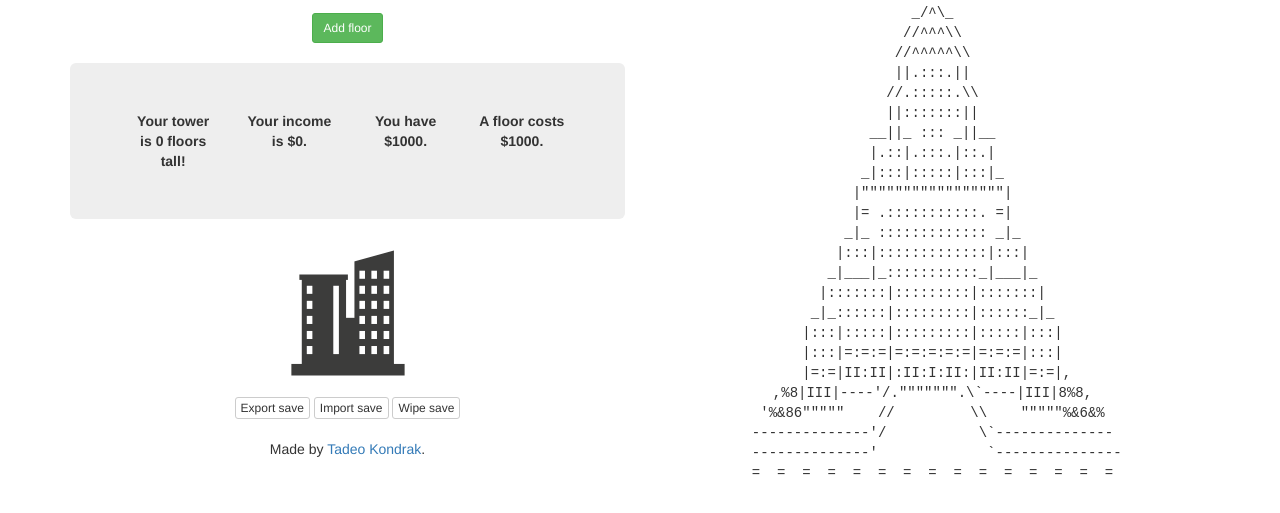
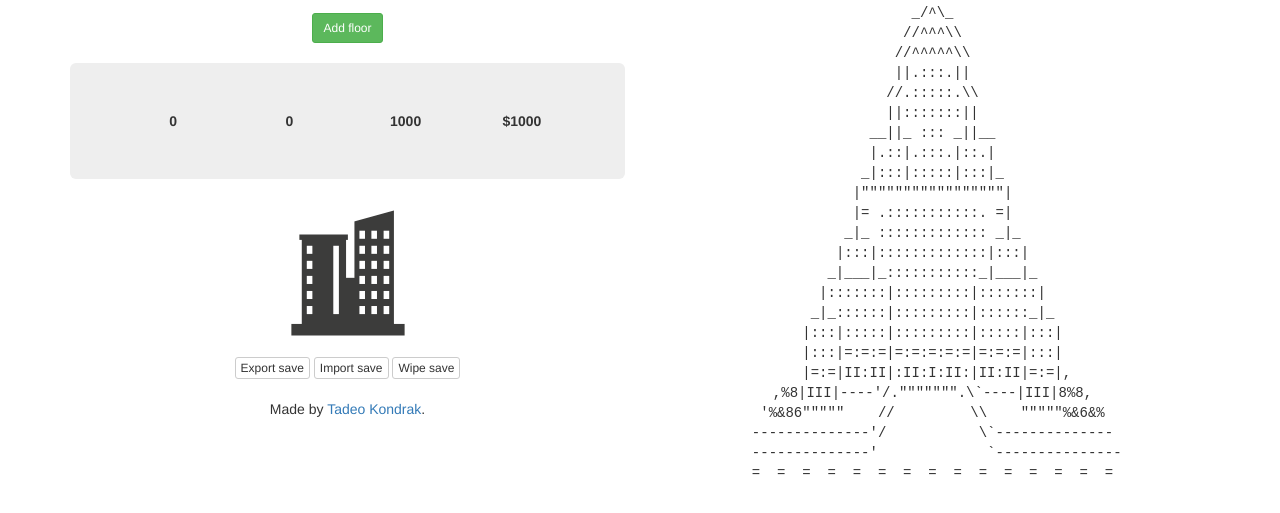
Before and after one commit to TadeoKondrak/skyscraper, a plain HTML site: page beta.html in a window 1280 px wide. Shown: the part 77-590 px from the top of the page. Drawn offline with nearby package versions, Linux system fonts and the light colour scheme.

Commit message:
Update beta.html

```diff
--- a/beta.html
+++ b/beta.html
@@ -44,10 +44,10 @@
 
                 <div class="jumbotron">
                 <div class="row">
-                     <div class="col-md-3 b">Your tower is <span id="floorCount">0</span> floors tall!</div>
-                     <div class="col-md-3 b">Your income is $<span id="income">0</span>.</div>
-                     <div class="col-md-3 b">You have $<span id="money">1000</span>.</div>
-                     <div class="col-md-3 b">A floor costs $<span id="floorCost">1000</span>.</div>
+                     <div class="col-md-3 b"><span id="floorCount">0</span></div>
+                     <div class="col-md-3 b"><span id="income">0</span></div>
+                     <div class="col-md-3 b"><span id="money">1000</span></div>
+                     <div class="col-md-3 b">$<span id="floorCost">1000</span></div>
 
                 </div></div>
                 <img src="icon.png" onclick="gameLoop()"/>
```
